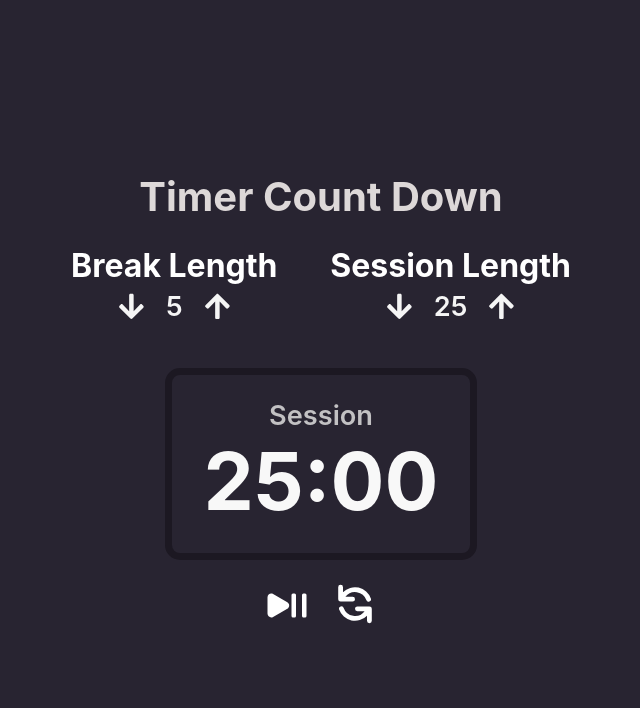
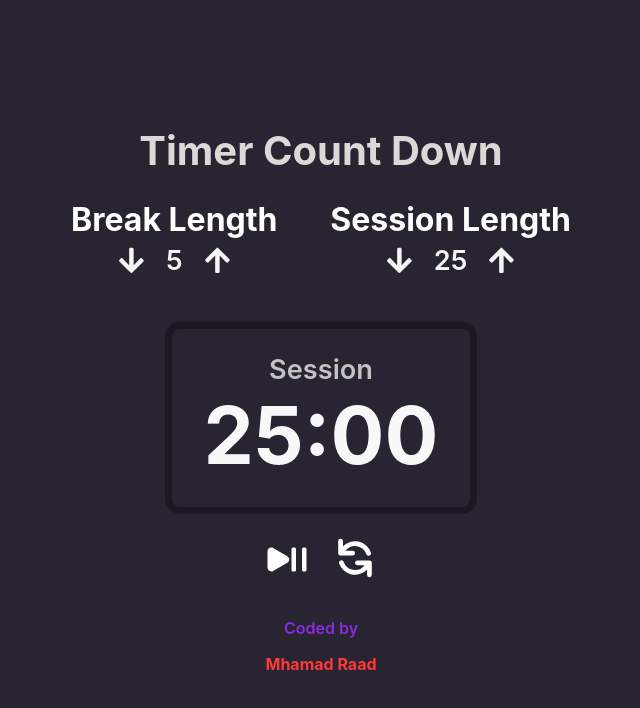
Before and after one commit to Mhamad-Raad/Counter-Countdown-freecodecamp, a React (Create React App) app: page / in a window 1280 px wide. Shown: the top 708 px of the page, without its empty margins (319-959 px from the left). Built offline with nearby package versions, Linux system fonts and the light colour scheme; the HTML template or start-up script is replaced by a standard one.

Commit message:
add the created by section

```diff
--- a/src/App.js
+++ b/src/App.js
@@ -4,6 +4,7 @@ import Title from "./Components/Title";
 import TimeLength from "./Components/TimeLength";
 import CountdownSession from "./Components/CountdownSession";
 import AudioButtons from './Components/AudioButtons';
+import CreatedBy from './Components/CreatedBy';
 
 import "./App.css";
 
@@ -48,6 +49,9 @@ function App() {
       <CountdownSession currentSession="Session" timeLeft="25:00" />
 
       <AudioButtons />
+
+
+      <CreatedBy />
     </div>
   );
 }
--- a/src/Components/CreatedBy.jsx
+++ b/src/Components/CreatedBy.jsx
@@ -0,0 +1,19 @@
+import css from './CreatedBy.module.css'
+
+export default function () {
+  return (
+    <div className={css.about}>
+      <p className={css.designed}>
+        Coded by
+      </p>
+      <a
+        className={css.by}
+        href="https://www.linkedin.com/in/mhamad-raad"
+        target="_blank"
+        rel="noreferrer"
+      >
+        Mhamad Raad
+      </a>
+    </div>
+  )
+}
--- /dev/null
+++ b/src/Components/CreatedBy.module.css
@@ -0,0 +1,21 @@
+.about {
+  display: flex;
+  flex-direction: column;
+  align-items: center;
+  justify-content: center;
+  margin-top: 20px;
+  width: 100%;
+  max-width: 500px;
+  font-size: 1rem;
+}
+
+.designed {
+  font-weight: 600;
+  color: blueviolet;
+}
+
+.by {
+  font-weight: 700;
+  color: rgb(255, 56, 56);
+  text-decoration: none;
+}
```
